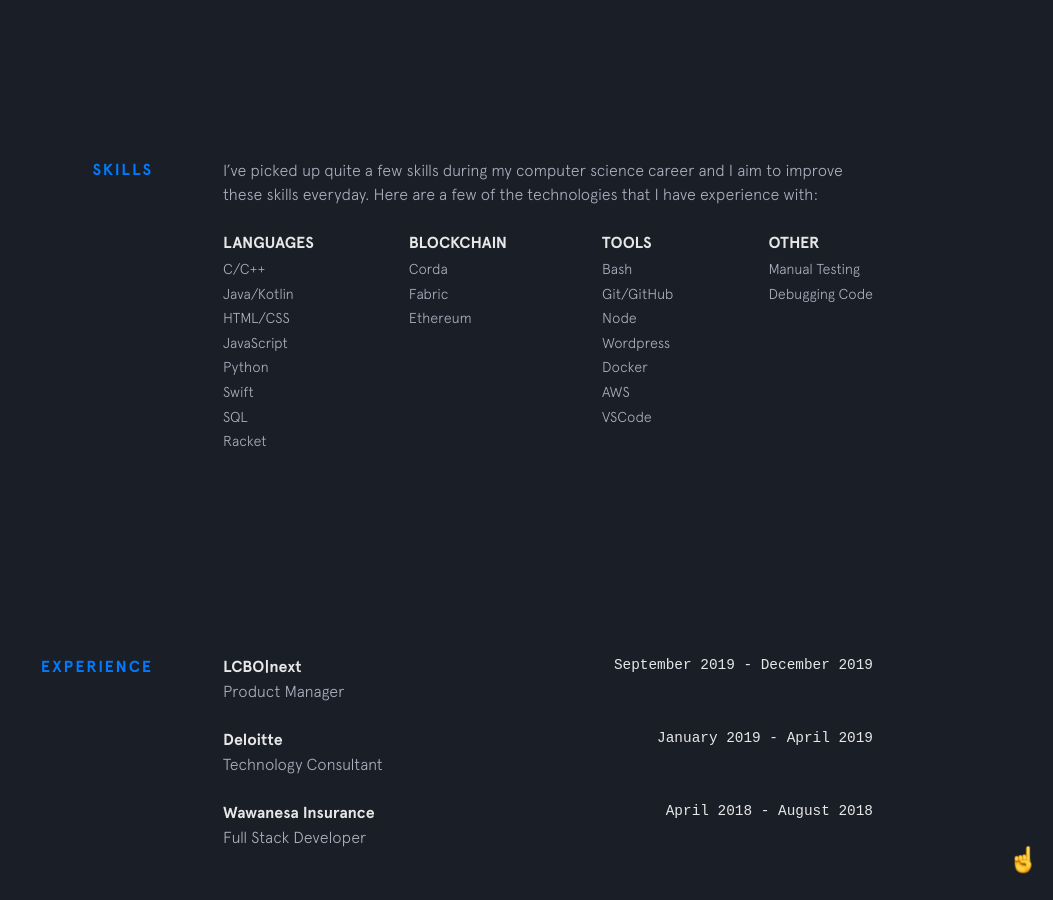
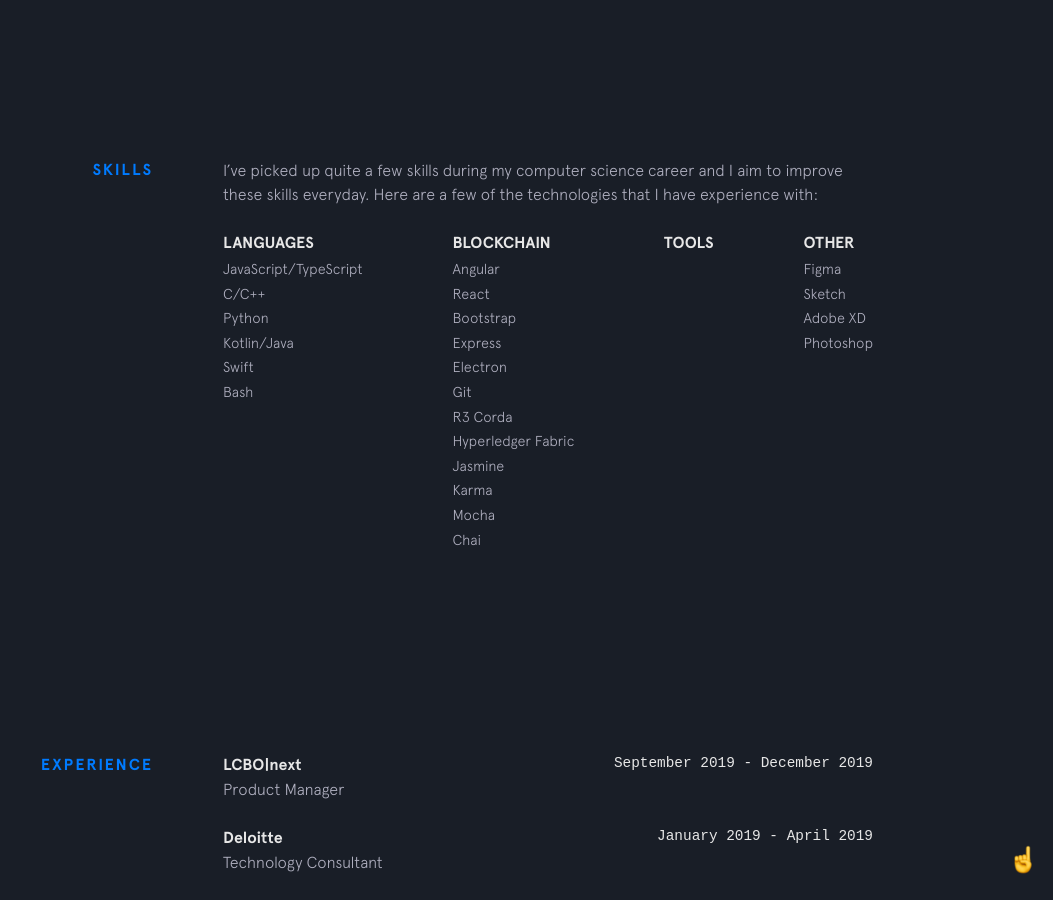
Before and after one commit to PronoyC/pronoyc.github.io, a Jekyll site: the page built from index.html, in a window 1280 px wide and 900 px high, scrolled down 1460 px. Shown: the whole window, without its empty margins (227-1280 px from the left). Built offline with Jekyll 4.4.1, drawn with Linux system fonts in a browser that asks for light colours; nearby versions of some CDN libraries.

Commit message:
Update skills.yml

```diff
--- a/_data/skills.yml
+++ b/_data/skills.yml
@@ -1,27 +1,36 @@
 languages:
+  - item: JavaScript/TypeScript
   - item: C/C++
-  - item: Java/Kotlin
-  - item: HTML/CSS
-  - item: JavaScript
   - item: Python
+  - item: Kotlin/Java
   - item: Swift
-  - item: SQL
-  - item: Racket
+  - item: Bash
 
 frameworks:
-  - item: Corda
-  - item: Fabric
-  - item: Ethereum
+  - item: Angular
+  - item: React
+  - item: Bootstrap
+  - item: Express
+  - item: Electron
+  - item: Git
+  - item: R3 Corda
+  - item: Hyperledger Fabric
+  - item: Jasmine
+  - item: Karma
+  - item: Mocha
+  - item: Chai
 
-tools:
-  - item: Bash
-  - item: Git/GitHub
+tools & services:
+  - item: AWS
+  - item: GCP
   - item: Node
-  - item: Wordpress
   - item: Docker
-  - item: AWS
-  - item: VSCode
+  - item: MongoDB
+  - item: Postman
+  - item: Dialogflow
 
 design:
-  - item: Manual Testing
-  - item: Debugging Code
+  - item: Figma
+  - item: Sketch
+  - item: Adobe XD
+  - item: Photoshop
```
